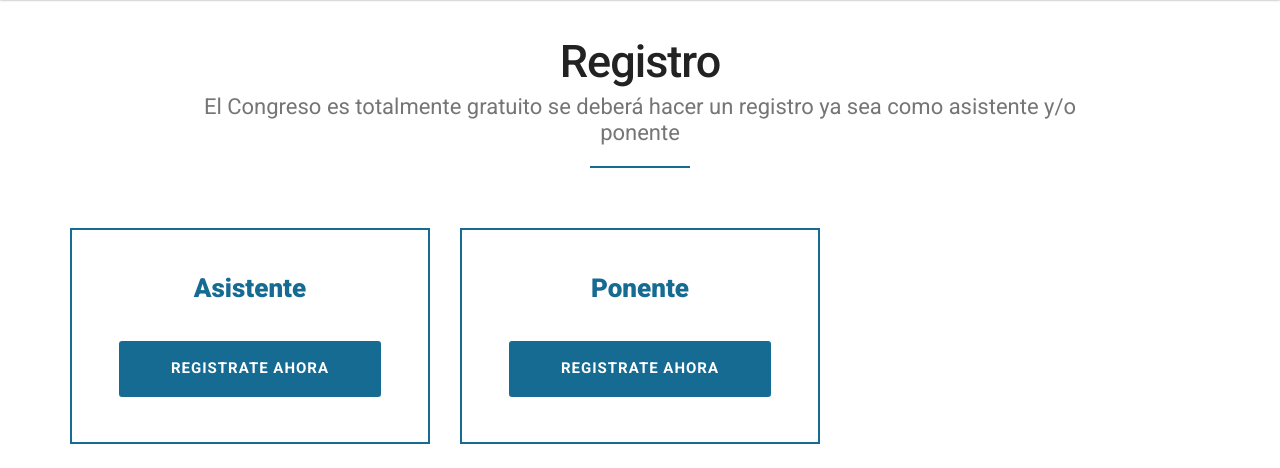
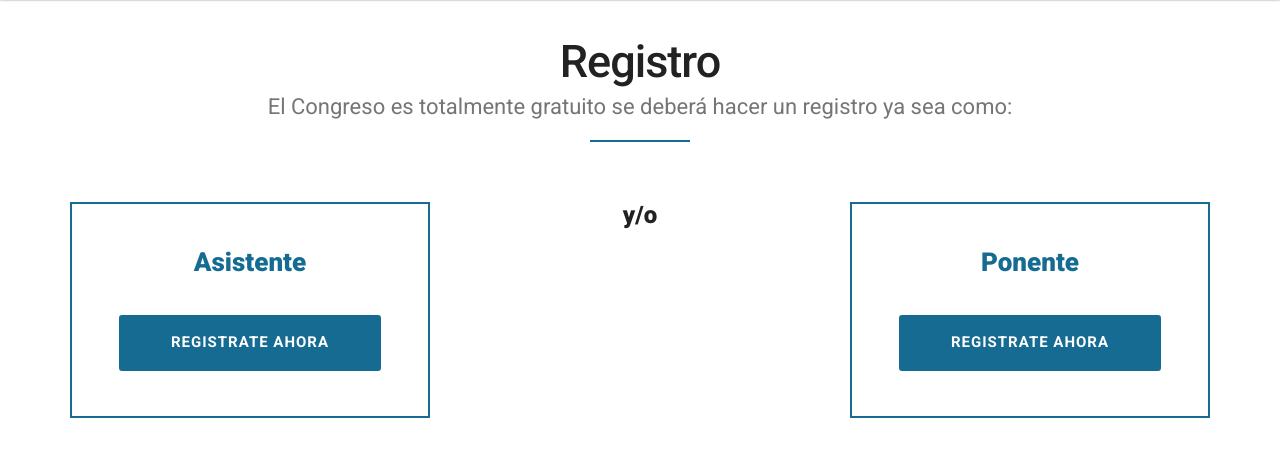
Before and after one commit to adriansolanorobles/congreso, a Django app: page /registro/ in a window 1280 px wide. Shown: the part 61-529 px from the top of the page. Run offline with Django 3.2, Linux system fonts and the light colour scheme; some libraries are stand-ins or nearby versions.

Commit message:
registro pagina intermedia

```diff
--- a/templates/landing/registro.html
+++ b/templates/landing/registro.html
@@ -13,7 +13,7 @@
 
 							<!-- Title -->
 							<h3>Registro</h3>
-							<p>El Congreso es totalmente gratuito se deberá hacer un registro ya sea como asistente y/o ponente</p>
+							<p>El Congreso es totalmente gratuito se deberá hacer un registro ya sea como:</p>
 
 						</div>
 					</div>
@@ -39,6 +39,9 @@
 							</div>
 						</div>	<!-- END PRICE PLAN STANDARD -->
 						<!-- PRICE PLAN STANDARD -->
+						<div class="col-md-4 m-bottom-50 text-center">
+							<h3>y/o</h3>
+						</div>
 						<div class="col-md-4 m-bottom-50">
 							<div class="pricing-table text-center highlight">
 
```
